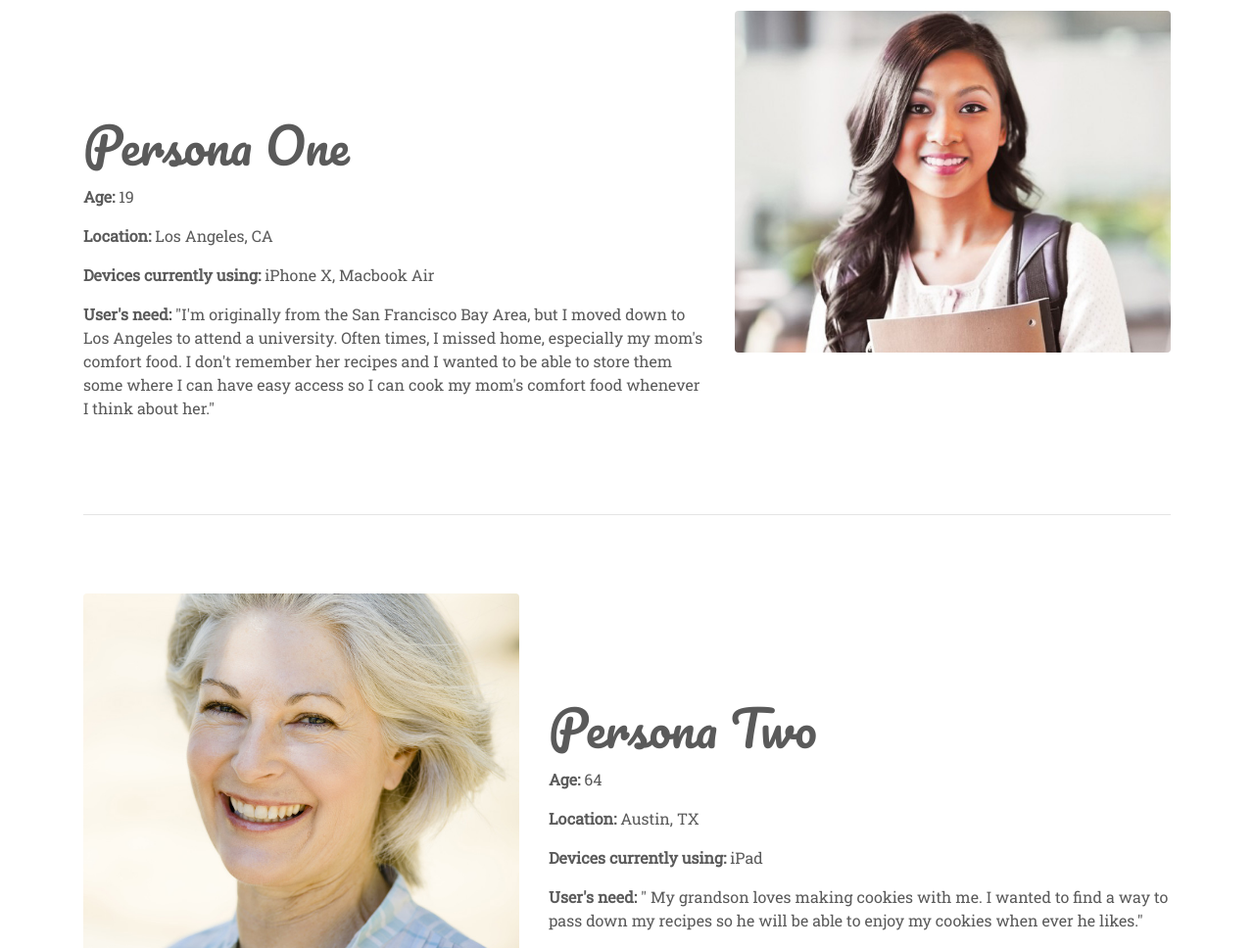
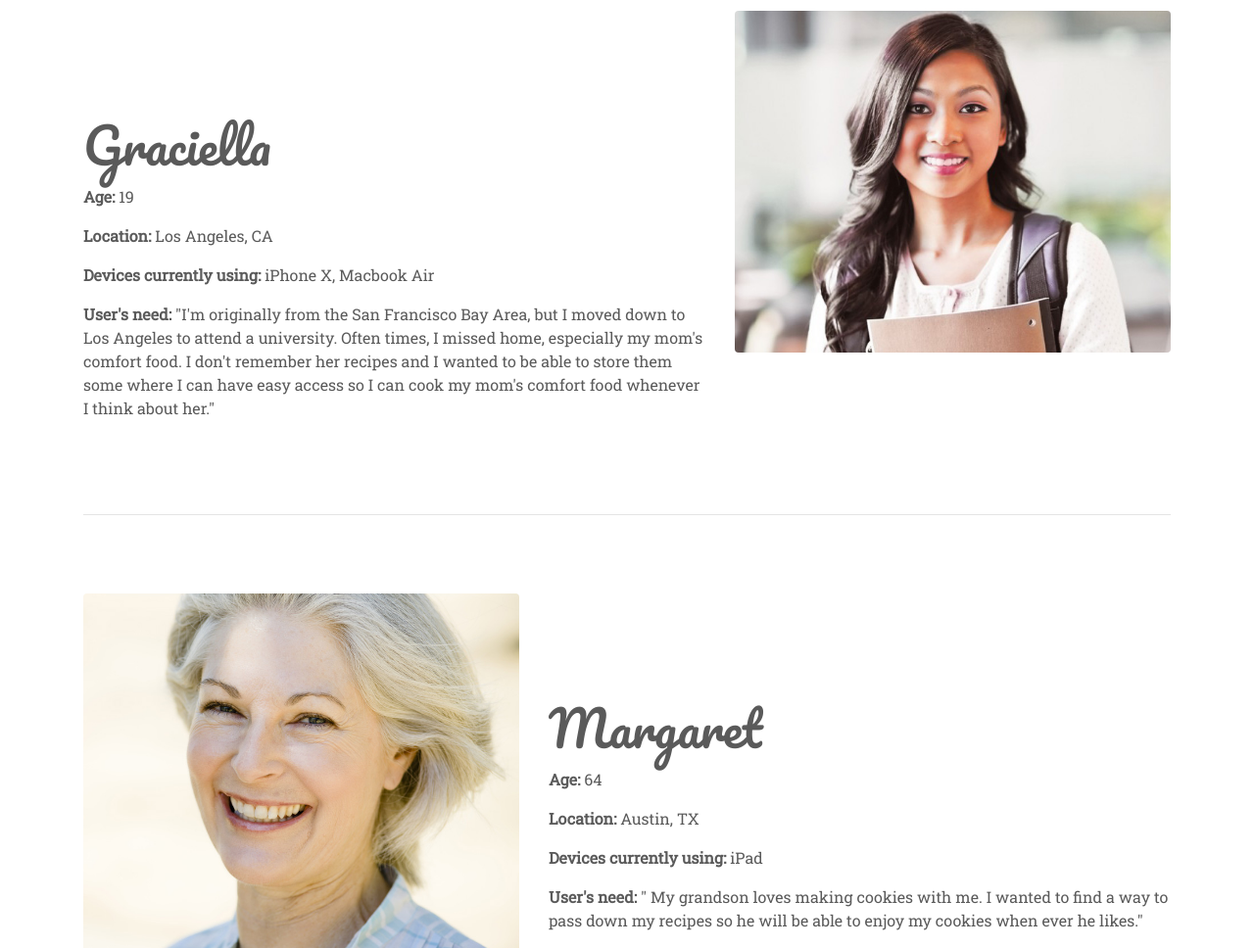
Before and after one commit to familyrecipesbox/FRP-portfolio-page, a plain HTML site: page index.html in a window 1280 px wide. Shown: the part 2880-3848 px from the top of the page at 98% size. Drawn offline with nearby package versions, Linux system fonts and the light colour scheme.

Commit message:
updated 07/15/2018

```diff
--- a/index.html
+++ b/index.html
@@ -215,7 +215,7 @@
 
                 <div class="row featurette text-left">
                 <div class="col-md-7">
-                    <h2 class="featurette-heading">Persona One</h2>
+                    <h2 class="featurette-heading">Graciella</h2>
                     <p><strong>Age: </strong> 19</p>
                     <p><strong>Location: </strong> Los Angeles, CA</p>
                     <p><strong>Devices currently using: </strong> iPhone X, Macbook Air</p>
@@ -230,7 +230,7 @@
 
                 <div class="row featurette text-left">
                 <div class="col-md-7 order-md-2">
-                        <h2 class="featurette-heading">Persona Two</h2>
+                        <h2 class="featurette-heading">Margaret</h2>
                         <p><strong>Age: </strong> 64</p>
                         <p><strong>Location: </strong> Austin, TX</p>
                         <p><strong>Devices currently using: </strong> iPad</p>
```
